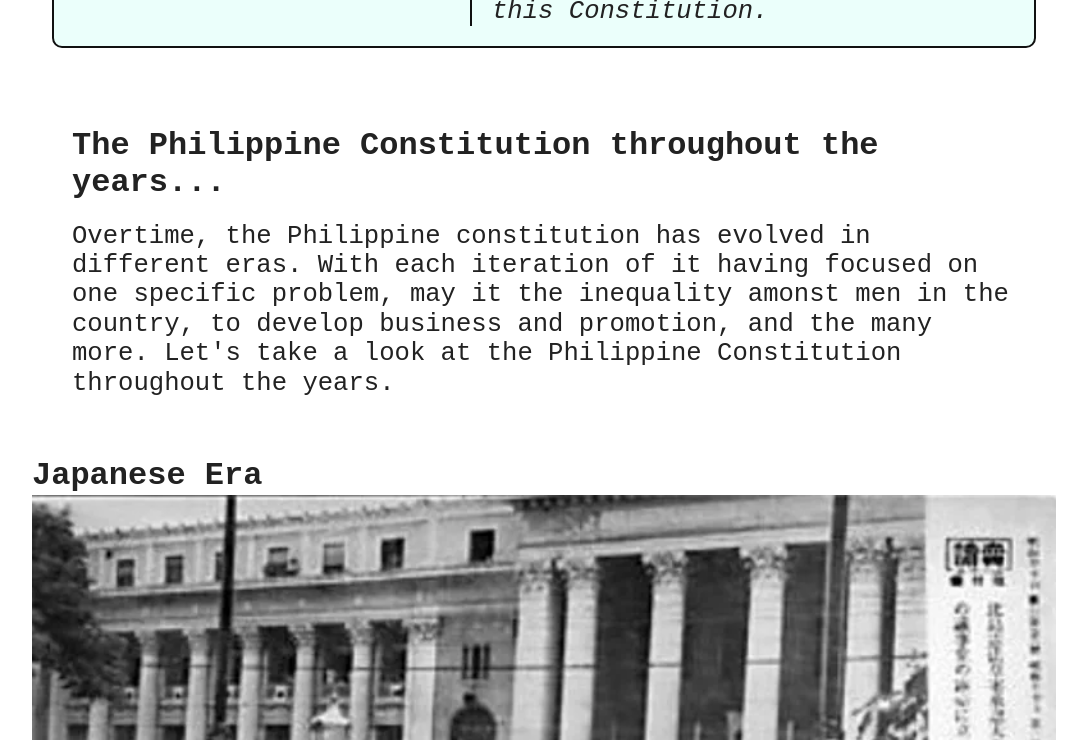
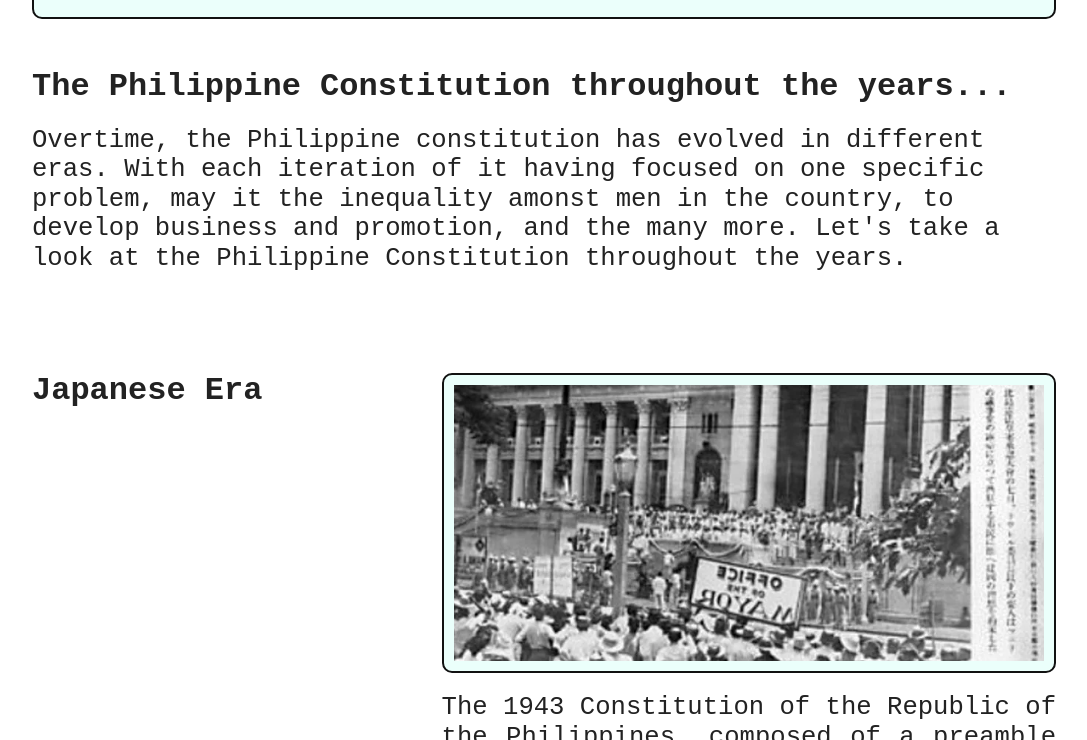
Before and after one commit to rizetto/the-philippine-constitution, a website built with Parcel: page index.html in a window 1280 px wide. Shown: the part 3640-4380 px from the top of the page, without its empty margins (96-1183 px from the left). Built offline with nearby package versions, Linux system fonts and the light colour scheme; files whose address does not match are found by name.

Commit message:
add styles for articles

```diff
--- a/css/styles.css
+++ b/css/styles.css
@@ -301,7 +301,6 @@ section {
 
 /* Articles */
 .header--articles {
-  padding: 20px;
   margin-bottom: 20px;
 }
 
@@ -317,6 +316,8 @@ section {
 
 .article--years {
   flex-direction: column;
+  padding: 0;
+  margin-bottom: 100px;
 }
 
 .article--preamble {
@@ -329,3 +330,36 @@ section {
   border-left: 2px solid #111;
   padding-left: 20px;
 }
+
+.article {
+  display: flex;
+  margin-top: 50px;
+}
+
+.article h3 {
+  min-width: 40%;
+}
+
+.article-body p {
+  margin-top: 20px;
+  text-align: justify;
+}
+
+.article-body img {
+  padding: 10px;
+  height: 300px;
+  background-color: #ebfffb;
+  border: 2px solid #111;
+  border-radius: 10px;
+}
+
+@media screen and (max-width: 620px) {
+  .article--preamble,
+  .article {
+    flex-direction: column;
+  }
+
+  .article-body img {
+    margin-top: 20px;
+  }
+}
```
